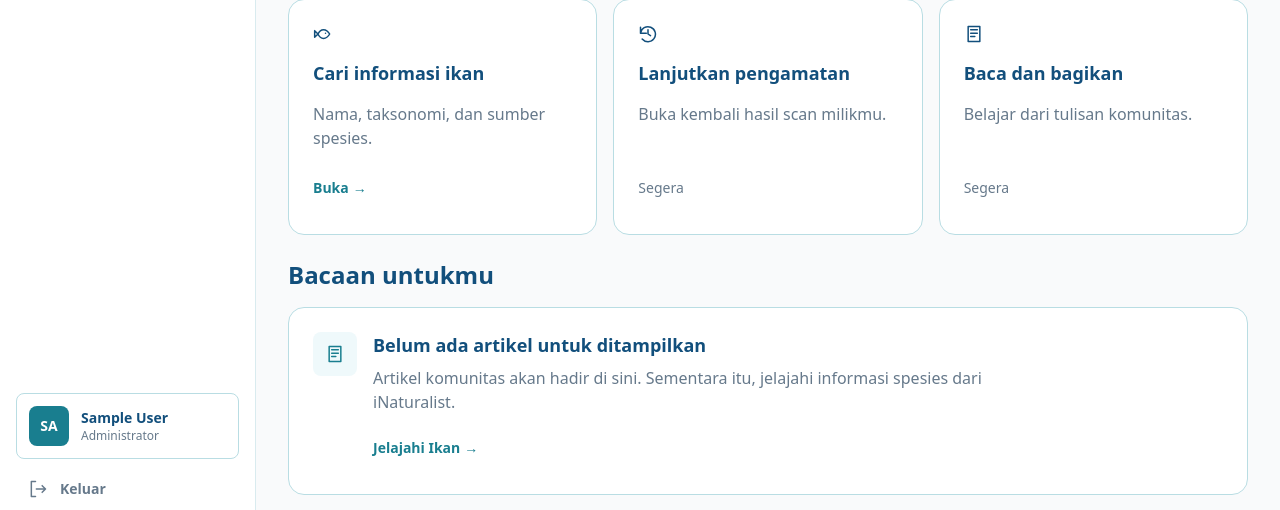
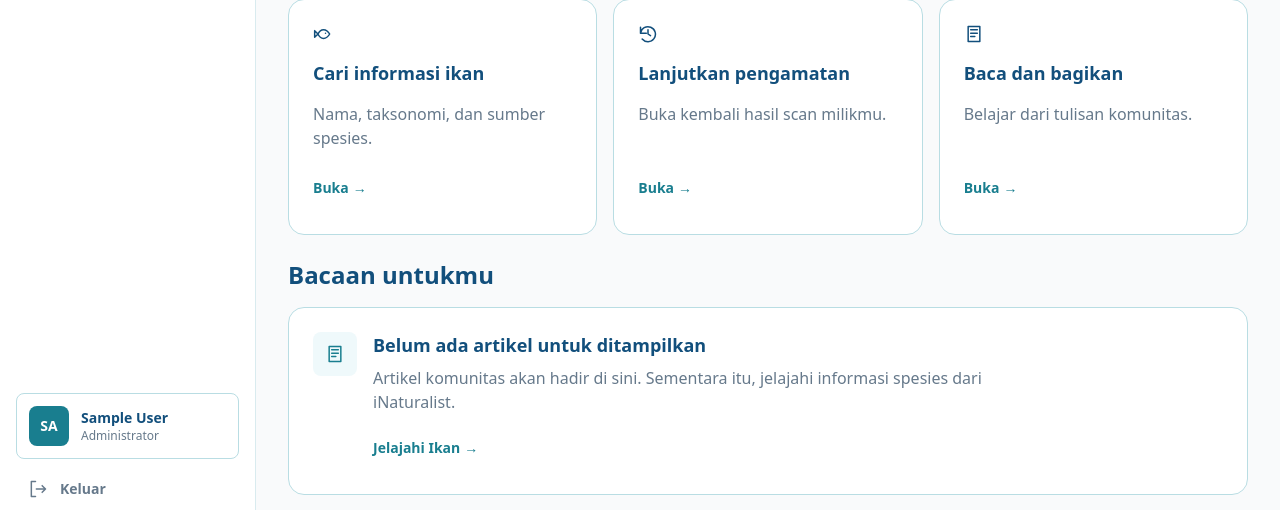
Before and after one commit to antolycus-fisalia/anufish, a Laravel app: page / in a window 1280 px wide. Shown: the part 723-1233 px from the top of the page. Run offline with Laravel 12, Linux system fonts and the light colour scheme; the visitor is signed in with stand-in values (Sample User, id 1); style sheets or scripts are compiled from the project's sources; parts of the project's set-up code (start-up, migrations or seed data) failed here and were passed over.

Commit message:
Enable available shortcuts on the home page

```diff
--- a/resources/css/home.css
+++ b/resources/css/home.css
@@ -7,7 +7,6 @@
     .home-hero-description { @apply max-w-xl text-base leading-6 text-anufish-muted; }
     .home-scan-action { @apply flex flex-wrap items-center gap-3; }
     .home-scan-action .primary-action { @apply w-full bg-anufish-teal sm:w-55; }
-    .home-scan-action > span { @apply text-xs font-medium text-anufish-teal; }
     .home-text-link { @apply inline-flex min-h-11 items-center gap-1 rounded-lg text-sm font-semibold text-anufish-teal hover:text-anufish-navy focus-visible:outline-2 focus-visible:outline-offset-4 focus-visible:outline-anufish-teal; }
     .home-hero-media { @apply min-w-0 space-y-2; }
     .home-hero-media img { @apply h-auto w-full rounded-lg object-cover; aspect-ratio: 416 / 264; }
@@ -18,7 +17,6 @@
     .home-shortcut { @apply flex min-w-0 flex-col items-start gap-4 rounded-2xl border border-anufish-border bg-white p-6 text-anufish-navy; }
     .home-shortcut h2 { @apply text-lg font-semibold leading-[26px]; }
     .home-shortcut p { @apply flex-1 text-base leading-6 text-anufish-muted; }
-    .home-coming-soon { @apply inline-flex min-h-11 items-center text-sm font-medium text-anufish-muted; }
     .home-section-heading { @apply mb-4 flex items-center justify-between gap-4; }
     .home-section-heading h2 { @apply text-2xl font-semibold leading-8 text-anufish-navy; }
     .home-reading-empty { @apply flex flex-col items-start gap-4 rounded-2xl border border-anufish-border bg-white p-6 sm:flex-row; }
--- a/resources/views/components/home/shortcut.blade.php
+++ b/resources/views/components/home/shortcut.blade.php
@@ -1,12 +1,8 @@
-@props(['icon', 'title', 'description', 'href' => null])
+@props(['icon', 'title', 'description', 'href'])
 
 <article class="home-shortcut">
     <x-navigation.icon :name="$icon" />
     <h2>{{ $title }}</h2>
     <p>{{ $description }}</p>
-    @if ($href)
-        <a href="{{ $href }}" class="home-text-link">{{ __('Buka') }} <span aria-hidden="true">→</span><span class="sr-only">: {{ $title }}</span></a>
-    @else
-        <span class="home-coming-soon">{{ __('Segera') }}</span>
-    @endif
+    <a href="{{ $href }}" class="home-text-link">{{ __('Buka') }} <span aria-hidden="true">→</span><span class="sr-only">: {{ $title }}</span></a>
 </article>
--- a/resources/views/pages/dashboard/index.blade.php
+++ b/resources/views/pages/dashboard/index.blade.php
@@ -37,8 +37,8 @@
 
         <section class="home-shortcuts" aria-label="{{ __('Pintasan eksplorasi') }}">
             <x-home.shortcut icon="fish" :title="__('Cari informasi ikan')" :description="__('Nama, taksonomi, dan sumber spesies.')" :href="route('fish.index')" />
-            <x-home.shortcut icon="history" :title="__('Lanjutkan pengamatan')" :description="__('Buka kembali hasil scan milikmu.')" />
-            <x-home.shortcut icon="article" :title="__('Baca dan bagikan')" :description="__('Belajar dari tulisan komunitas.')" />
+            <x-home.shortcut icon="history" :title="__('Lanjutkan pengamatan')" :description="__('Buka kembali hasil scan milikmu.')" :href="route('scan.history.index')" />
+            <x-home.shortcut icon="article" :title="__('Baca dan bagikan')" :description="__('Belajar dari tulisan komunitas.')" :href="route('artikel-publik.index')" />
         </section>
 
         <section aria-labelledby="home-reading-title" class="home-reading">
```
Also changed, not shown: tests/Feature/HomePageTest.php (+4 -1 lines).
